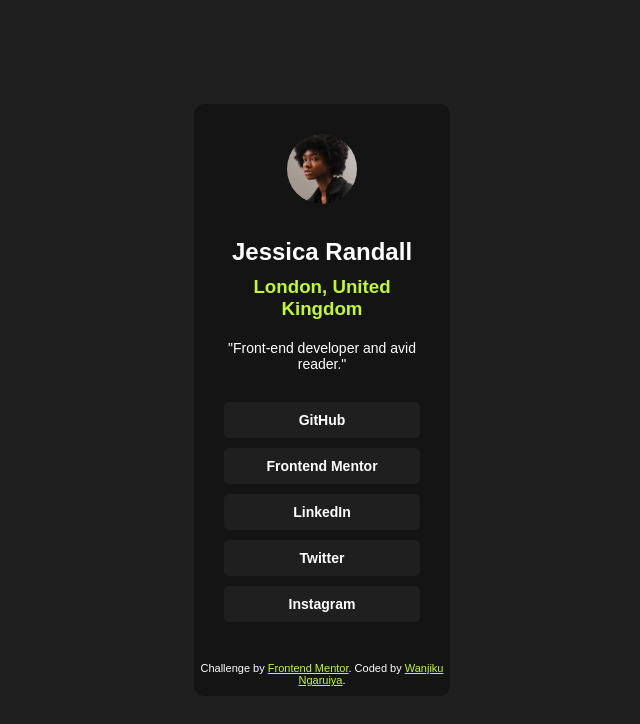
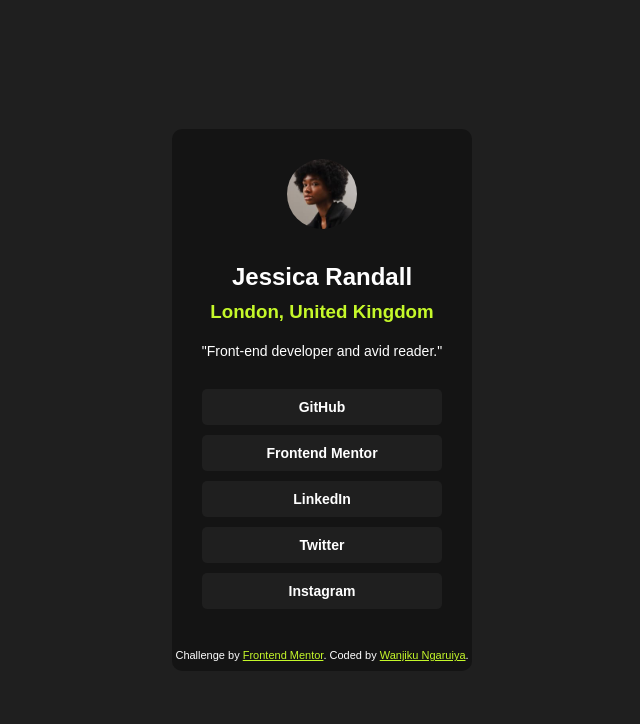
Before and after one commit to Shikonga/social-links-profile-main, a plain HTML site: page index.html in a window 1280 px wide. Shown: the whole page, without its empty margins (318-958 px from the left). Drawn offline with Linux system fonts and the light colour scheme.

Commit message:
updating css

```diff
--- a/style.css
+++ b/style.css
@@ -30,7 +30,7 @@ body{
 
 .container{
    max-width: 400px;
-   width: 20vw;
+   height: fit-content;
    background-color: var(--OffBlack);
    display: flex;
    flex-direction: column;
```
